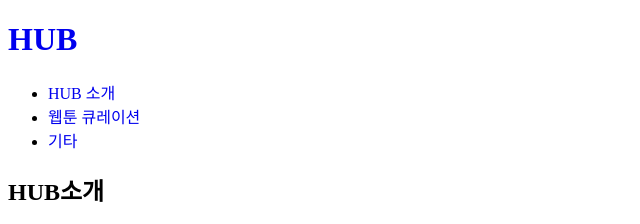
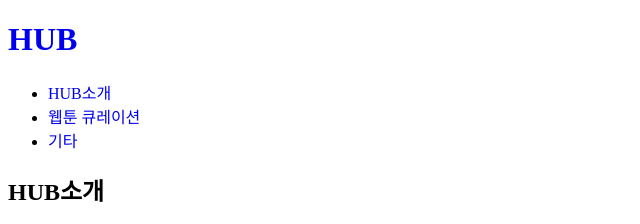
Before and after one commit to hubcuration/hub, a plain HTML site: page 1.html in a window 1280 px wide. Shown: the top 224 px of the page, 0-640 px from the left. Drawn offline with Linux system fonts and the light colour scheme.

Commit message:
Add files via upload

```diff
--- a/1.html
+++ b/1.html
@@ -8,7 +8,7 @@
 <body>
 <h1><a href="index.html" style="text-decoration: none;">HUB</a></h1>
   <ul>
-    <li><a href="1.html" style="text-decoration: none;">HUB 소개</a></li>
+    <li><a href="1.html" style="text-decoration: none;">HUB소개</a></li>
     <li><a href="2.html" style="text-decoration: none;">웹툰 큐레이션</a></li>
     <li><a href="3.html" style="text-decoration: none;">기타</a></li>
   </ul>
```
